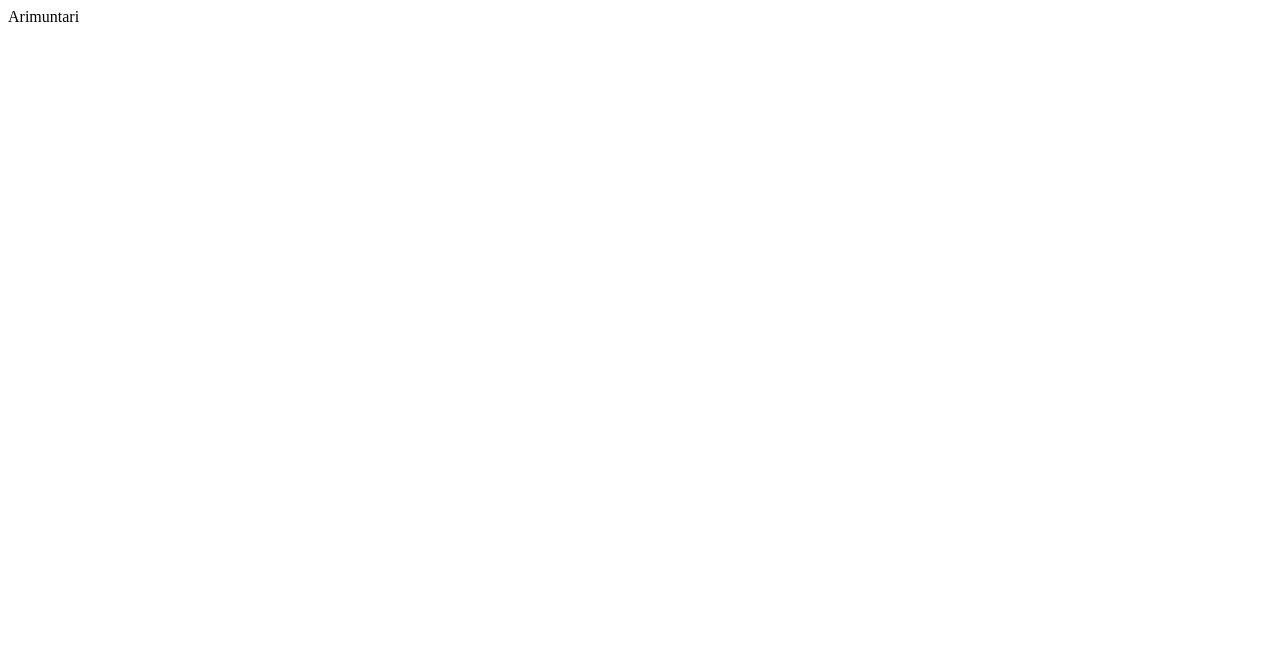
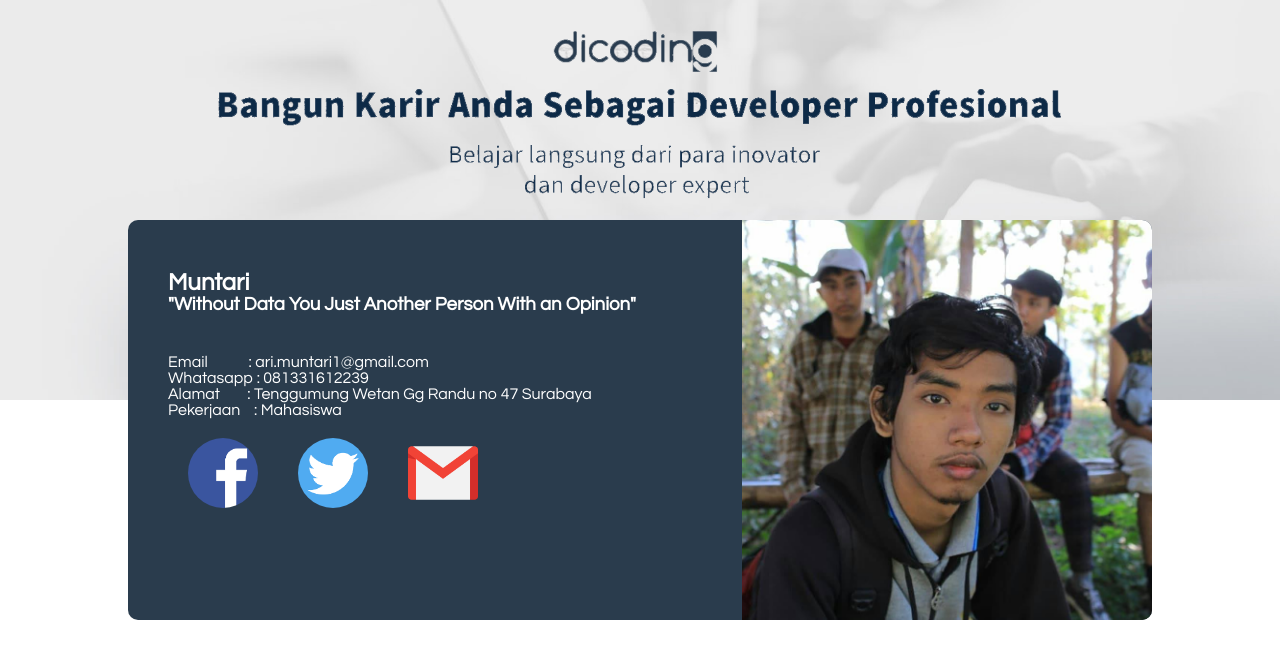
Before and after one commit to arimuntari/arimuntari.github.com, a plain HTML site: page index.html in a window 1280 px wide. Drawn offline with Linux system fonts and the light colour scheme.

Commit message:
dicoding

```diff
--- /dev/null
+++ b/assets/scripts.js
@@ -0,0 +1,11 @@
+window.addEventListener("load", function(){
+     document.getElementById("facebook").onclick = function(){
+		 window.open("https://web.facebook.com/ari.muntari");
+	 };
+     document.getElementById("twitter").onclick = function(){
+		 alert("Link Belum Ada");
+	 };
+     document.getElementById("gmail").onclick = function(){
+		 alert("ari.muntari1@gmail.com");
+	 };
+});
--- /dev/null
+++ b/assets/style.css
@@ -0,0 +1,88 @@
+body{
+	font-family:century gothic;
+}
+*{
+	margin:0px;
+	padding:0px;
+}
+.header{
+	width:100%;
+	height:400px;
+	background: url(../images/bg.jpg);
+	background-size:cover;
+}
+.img-h{
+	width:75%;
+}
+.content{
+	margin:auto;
+	margin-top:-180px;
+	width:80%;
+	background-color:#2A3C4D;
+	color:#fff;
+	height:400px;
+	border-radius:10px;
+}
+.kiri{
+	width:60%;
+	float:right;
+
+}
+.profil{
+	padding:50px 40px;
+}
+.nama{
+	padding-bottom:40px;
+}
+.biodata{
+	list-style:none;
+}
+.kanan{
+	width:40%;
+	float:right;
+}
+.img{
+	width:100%;
+	height:100%;
+	border-radius:0px 10px 10px 0px;
+}
+.icon{
+	width: 70px;
+	float:left;
+	border-radius:50%;
+	overflow:hidden;
+	margin:20px;
+	cursor:pointer;
+}
+.item{
+	cursor:pointer;
+}
+.tes{
+	border-radius:0px;
+}
+.list{
+	width:100%;
+	position:relative;
+}
+@media screen and (max-width: 720px) {
+   .kanan, .kiri{
+	   width:100%;
+	   float:none;
+   }
+
+	.img-h{
+		width:100%;
+	}
+   .content{
+	   height:auto;
+   }
+   .list{
+	   height:70px;
+   }
+
+	.img{
+		width:100%;
+		height:auto;
+		border-radius:10px 10px 0px 0px;
+	}
+}
--- a/index.html
+++ b/index.html
@@ -1 +1,45 @@
-Arimuntari
+<html>
+<head>
+<meta name="viewport" content="width=device-width, initial-scale=1">
+	<title>Biodata Diri</title>
+<link href="assets/style.css" rel="stylesheet" type="text/css" />
+</head>
+<body>
+<div class="header">
+	<div class="menu" style="text-align:center">
+		<img src="images/text.png" class="img-h" >
+	</div>
+</div>
+<div class="content">
+	<div class="kanan">
+		<img class="img" src="images/profil.jpg">
+	</div>
+	<div class="kiri">
+		<div class="profil">
+			<div class="nama">
+				<h2> Muntari </h2>
+				<h3> "Without Data You Just Another Person With an Opinion" </h3>
+			</div>
+			<ul class="biodata">
+				<li>Email &nbsp;&nbsp;&nbsp;&nbsp;&nbsp;&nbsp;&nbsp;&nbsp;&nbsp;&nbsp;&nbsp;: ari.muntari1@gmail.com</li>
+				<li>Whatasapp : 081331612239</li>
+				<li>Alamat&nbsp;&nbsp;&nbsp;&nbsp;&nbsp;&nbsp;&nbsp; : Tenggumung Wetan Gg Randu no 47 Surabaya</li>
+				<li>Pekerjaan&nbsp;&nbsp;&nbsp; : Mahasiswa</li>
+			</ul>
+			<div class="list">
+				<div class="icon">
+					<img class="item" id="facebook" src="images/fb.png" height="70px">
+				</div>
+				<div class="icon">
+					<img class="item" id="twitter" src="images/tw.png" height="70px">
+				</div>
+				<div class="icon tes">
+					<img class="item" id="gmail" src="images/gmail.png" height="70px">
+				</div>
+			</div>
+		</div>
+	</div>
+</div>
+<script type="text/javascript" src="assets/scripts.js"></script>
+</body>
+</html>
```
Also changed, not shown: images/bg.jpg (added), images/fb.png (added), images/gmail.png (added), images/profil.jpg (added), images/text.png (added), images/tw.png (added).
